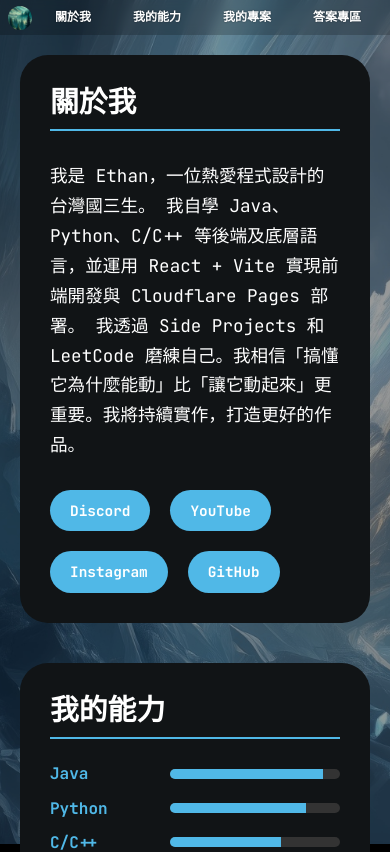
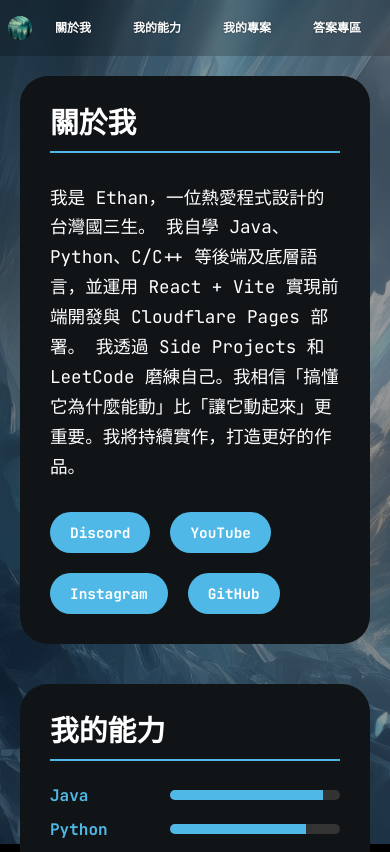
Before and after one commit to Ethan8787/web, a React (Vite) app: page / in a window 390 px wide. Shown: the top 852 px of the page. Built offline with nearby package versions, Linux system fonts and the light colour scheme.

Commit message:
try to fix mobile view

```diff
--- a/src/components/Navbar.css
+++ b/src/components/Navbar.css
@@ -56,7 +56,7 @@
     }
     .nav-link {
         font-size: 0.75rem;
-        padding: 5px 8px;
+        padding: 1rem 1rem;
         flex-grow: 1;
         text-align: center;
     }
```
